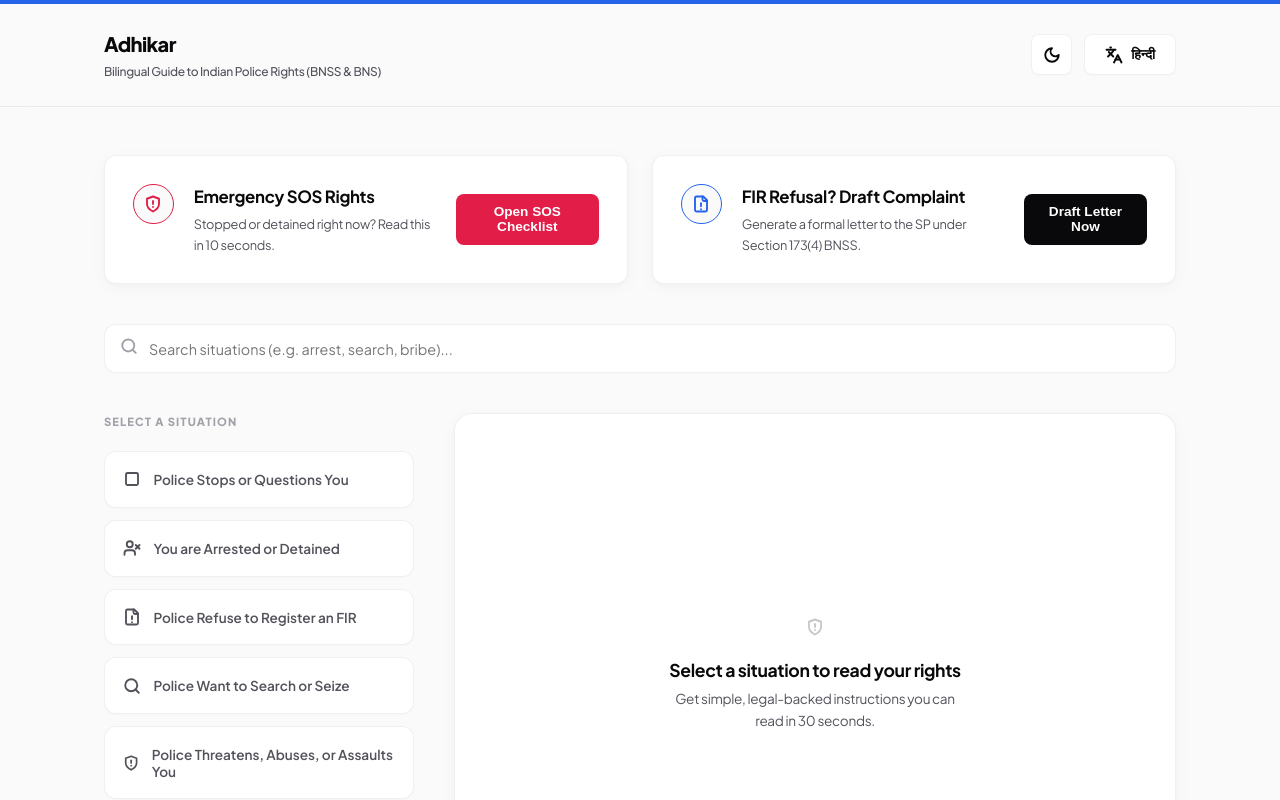
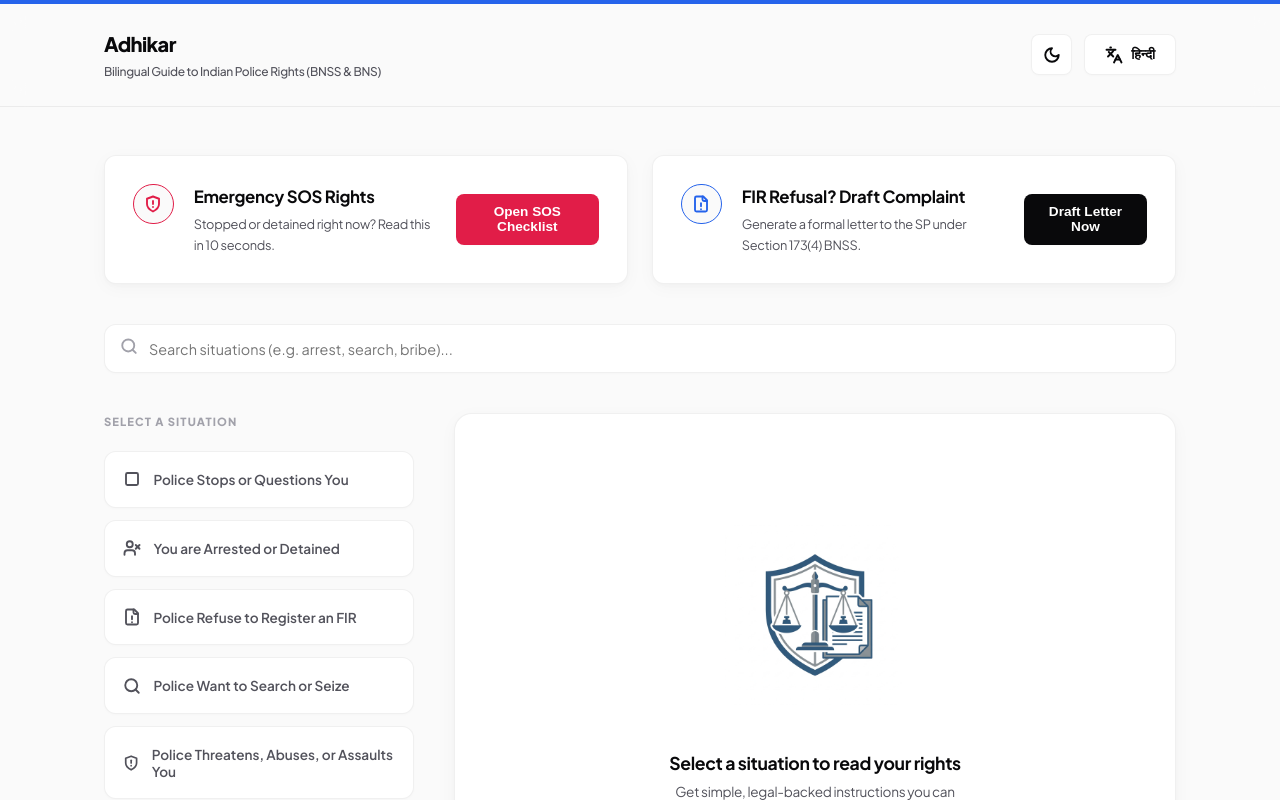
Before and after one commit to nakme12/know_your_rights, a Next.js app: page / in a window 1280 px wide. Shown: the top 800 px of the page. Built offline with nearby package versions, Linux system fonts and the light colour scheme.

Commit message:
Add and embed minimalist legal rights illustration in placeholder view

```diff
--- a/app/page.js
+++ b/app/page.js
@@ -901,7 +901,7 @@ ____________________
           <section className={`detail-panel ${!activeId ? 'hidden-mobile' : ''}`}>
             {!activeItem ? (
               <div className="placeholder-view">
-                <Icons.ShieldAlert />
+                <img src="/legal_rights.jpg" alt="Legal Rights Illustration" style={{ width: '180px', height: '180px', marginBottom: '1.5rem', borderRadius: '12px', opacity: 0.85 }} />
                 <h3>{t.placeholder_title}</h3>
                 <p>{t.placeholder_desc}</p>
               </div>
```
Also changed, not shown: public/legal_rights.jpg (added).
